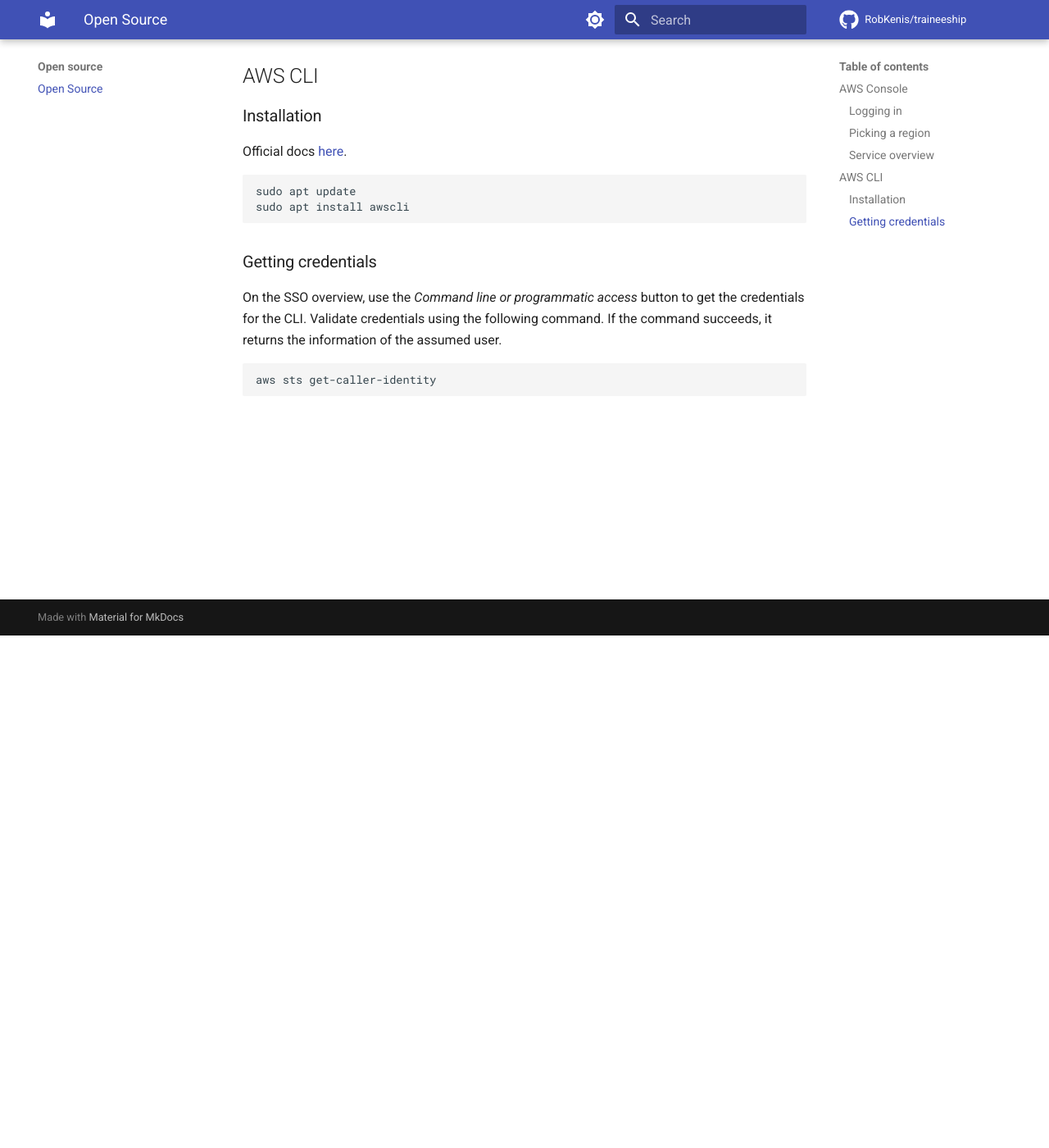
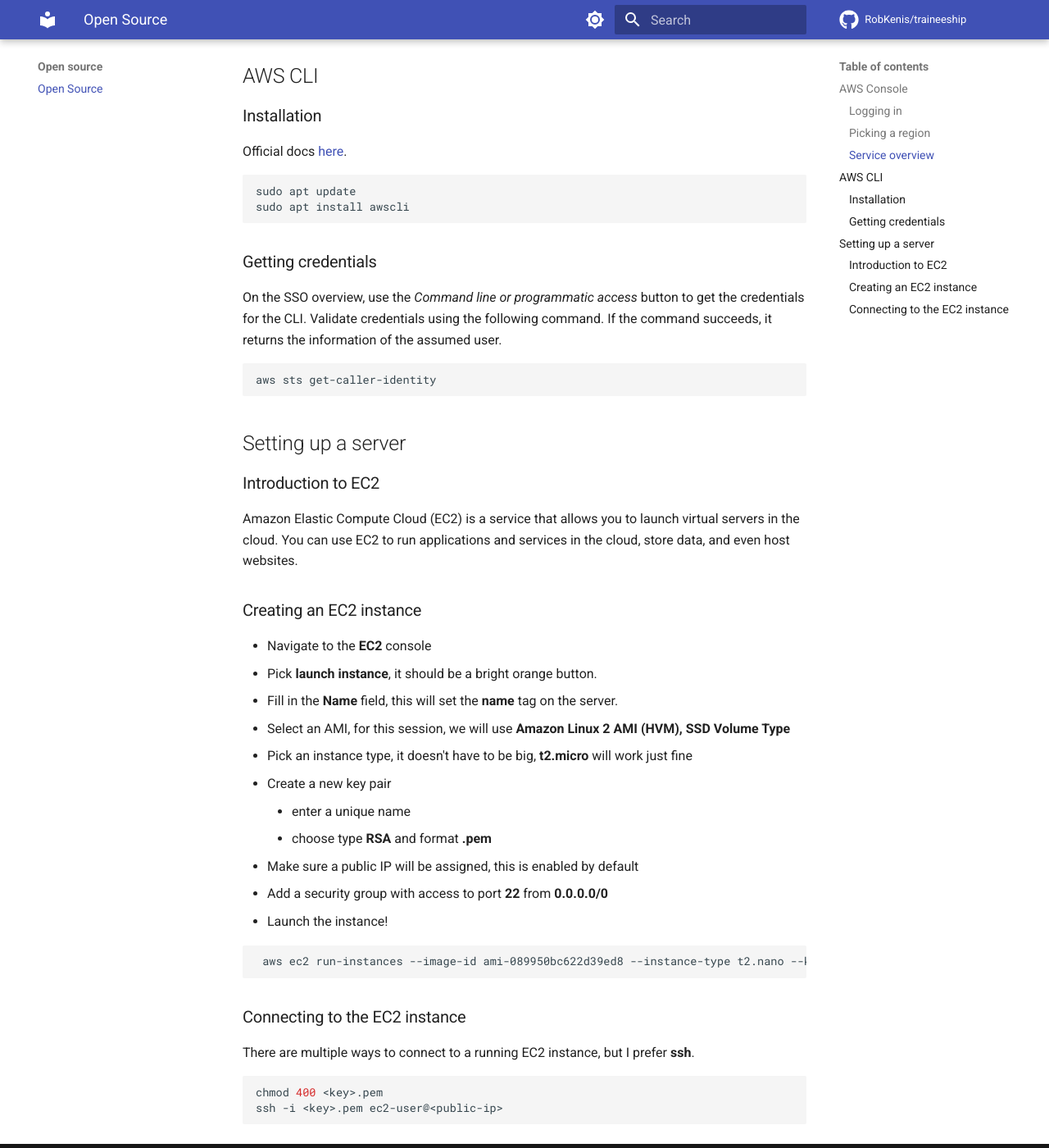
Before and after one commit to RobKenis/traineeship, an MkDocs documentation site: the page built from docs/open-source/index.md, in a window 1280 px wide and 1400 px high, scrolled down 625 px. Shown: the whole window at 82% size. Built offline with MkDocs 1.6.1 and Material for MkDocs 9.7.7, drawn with Linux system fonts in a browser that asks for light colours; comment, search, counter and statistics services are not loaded.

Commit message:
Add chapter on setting up EC2

````diff
--- a/docs/content/aws/ec2/setting-up.md
+++ b/docs/content/aws/ec2/setting-up.md
@@ -1,3 +1,33 @@
-## Setting up an EC2 instance
+## Setting up a server
 
-This is a section on bla bla bla
+### Introduction to EC2
+
+Amazon Elastic Compute Cloud (EC2) is a service that allows you to launch virtual servers in the cloud. You can use EC2
+to run applications and services in the cloud, store data, and even host websites.
+
+### Creating an EC2 instance
+
+- Navigate to the **EC2** console
+- Pick **launch instance**, it should be a bright orange button.
+- Fill in the **Name** field, this will set the **name** tag on the server.
+- Select an AMI, for this session, we will use **Amazon Linux 2 AMI (HVM), SSD Volume Type**
+- Pick an instance type, it doesn't have to be big, **t2.micro** will work just fine
+- Create a new key pair
+    - enter a unique name
+    - choose type **RSA** and format **.pem**
+- Make sure a public IP will be assigned, this is enabled by default
+- Add a security group with access to port **22** from **0.0.0.0/0**
+- Launch the instance!
+
+```shell
+ aws ec2 run-instances --image-id ami-089950bc622d39ed8 --instance-type t2.nano --key-name rob --region eu-west-1
+```
+
+### Connecting to the EC2 instance
+
+There are multiple ways to connect to a running EC2 instance, but I prefer **ssh**.
+
+```shell
+chmod 400 <key>.pem
+ssh -i <key>.pem ec2-user@<public-ip>
+```
--- a/docs/open-source/index.md
+++ b/docs/open-source/index.md
@@ -1,3 +1,5 @@
 # Open Source
 
 {!content/aws/console/introduction.md!}
+
+{!content/aws/ec2/setting-up.md!}
````
